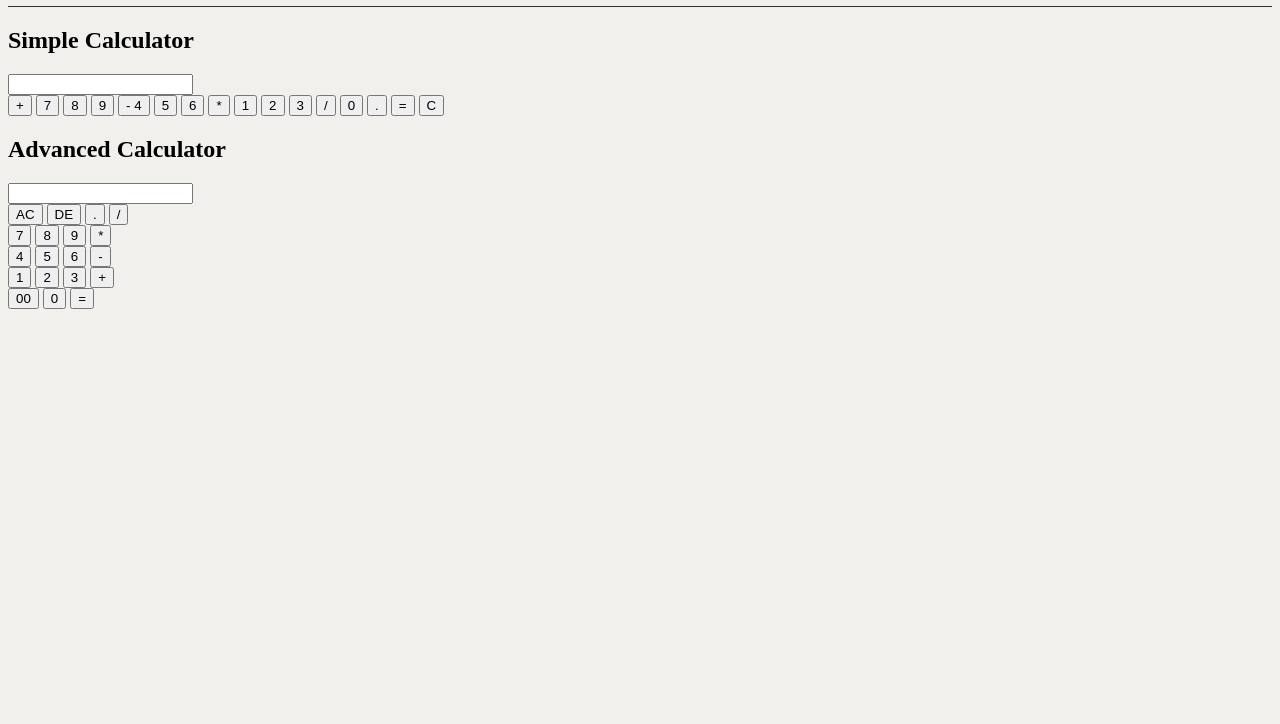
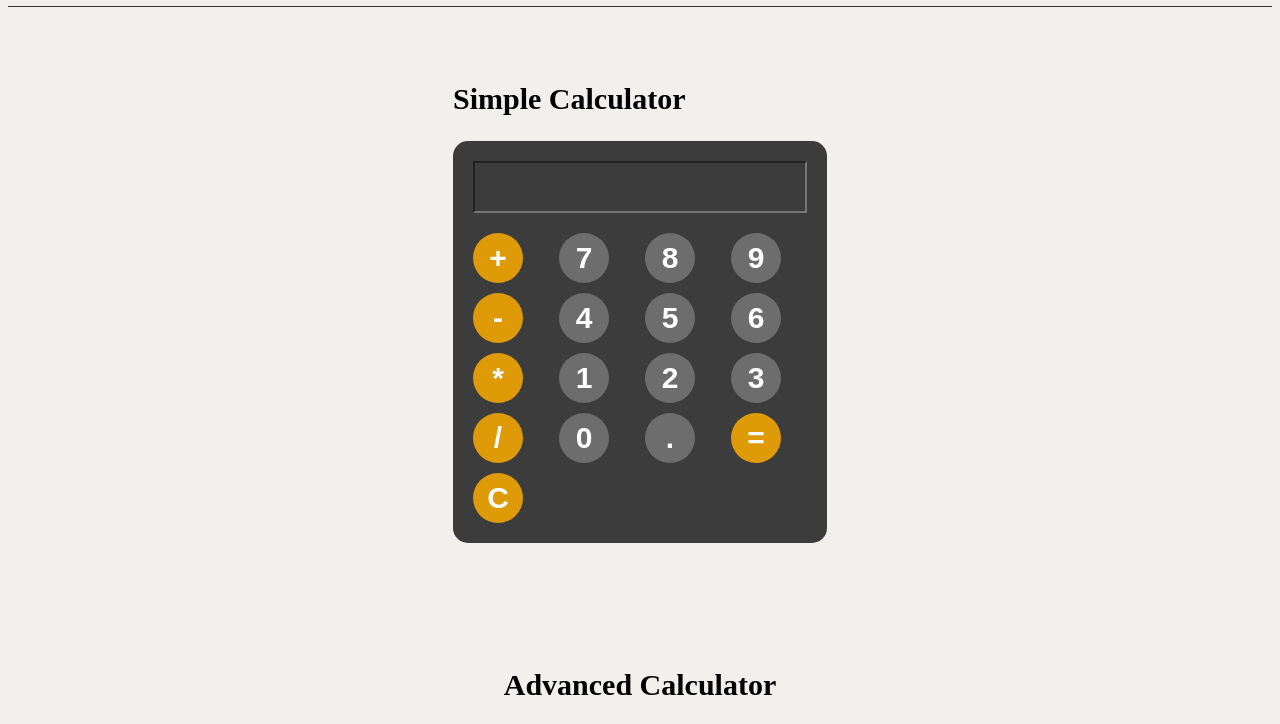
Before and after one commit to MarcPickel/a-lotta-java, a website built with Vite: page pages/calculators.html in a window 1280 px wide. Shown: the part 62-786 px from the top of the page. Built offline with nearby package versions, Linux system fonts and the light colour scheme.

Commit message:
Re-add styles to simple calculator

```diff
--- a/pages/calculators.html
+++ b/pages/calculators.html
@@ -19,9 +19,7 @@
         <ul class="nav__menu">
           <li><a href="../index.html" class="nav__menu-item">Home</a></li>
           <li>
-            <a href="/calculators.html" class="nav__menu-item"
-              >Calculators</a
-            >
+            <a href="/calculators.html" class="nav__menu-item">Calculators</a>
           </li>
           <li>
             <a href="#" class="nav__menu-item">Graphs</a>
@@ -48,125 +46,130 @@
       </nav>
     </header>
 
-    <main>
+    <main class="calc-main">
       <!-- Simple Calculator -->
 
       <section class="section">
         <h2 class="section__title">Simple Calculator</h2>
-        <div id="simple-calculator" class="calc-body">
+        <div id="simple-calculator" class="calculator simple-calculator">
+          <div>
             <!-- Display -->
-          <input id="display1" class="calc-display" readonly />
+            <input id="display1" class="calculator__display" readonly />
             <!-- Buttons in grid pattern -->
-          <div id="keys" class="calc-buttons">
+            <div id="keys" class="calculator__buttons">
               <button
                 value="+"
-              class="calc-button"
+                class="calculator__button simple-calculator__button simple-calculator__operator-button"
               >
                 +
               </button>
               <button
                 value="7"
-              class="calc-button"
+                class="calculator__button simple-calculator__button"
               >
                 7
               </button>
               <button
                 value="8"
-              class="calc-button"
+                class="calculator__button simple-calculator__button"
               >
                 8
               </button>
               <button
                 value="9"
-              class="calc-button"
+                class="calculator__button simple-calculator__button"
               >
                 9
               </button>
               <button
                 value="-"
-              class="calc-button"
+                class="calculator__button simple-calculator__button simple-calculator__operator-button"
               >
                 -
-            <calc-button"
+              </button>
+              <button
+                value="4"
+                class="calculator__button simple-calculator__button"
               >
                 4
               </button>
               <button
                 value="5"
-              class="calc-button"
+                class="calculator__button simple-calculator__button"
               >
                 5
               </button>
               <button
                 value="6"
-              class="calc-button"
+                class="calculator__button simple-calculator__button"
               >
                 6
               </button>
               <button
                 value="*"
-              class="calc-button"
+                class="calculator__button simple-calculator__button simple-calculator__operator-button"
               >
                 *
               </button>
               <button
                 value="1"
-              class="calc-button"
+                class="calculator__button simple-calculator__button"
               >
                 1
               </button>
               <button
                 value="2"
-              class="calc-button"
+                class="calculator__button simple-calculator__button"
               >
                 2
               </button>
               <button
                 value="3"
-              class="calc-button"
+                class="calculator__button simple-calculator__button"
               >
                 3
               </button>
               <button
                 value="/"
-              class="calc-button"
+                class="calculator__button simple-calculator__button simple-calculator__operator-button"
               >
                 /
               </button>
               <button
                 value="0"
-              class="calc-button"
+                class="calculator__button simple-calculator__button"
               >
                 0
               </button>
               <button
                 value="."
-              class="calc-button"
+                class="calculator__button simple-calculator__button"
               >
                 .
               </button>
               <button
                 id="equals-button"
                 value="="
-              class="calc-button"
+                class="calculator__button simple-calculator__button simple-calculator__operator-button"
               >
                 =
               </button>
               <button
                 id="clear-button"
-              class="calc-button"
+                class="calculator__button simple-calculator__button simple-calculator__operator-button"
               >
                 C
               </button>
+            </div>
           </div>
         </div>
       </section>
 
       <!-- Advanced Calculator -->
 
-      <section class="flex flex-col items-center text-2xl font-bold">
-        <h2 class="mb-3">Advanced Calculator</h2>
-        <div id="advanced-calculator" class="p-2 bg-blue-300 rounded-sm">
+      <section class="section">
+        <h2 class="section__title">Advanced Calculator</h2>
+        <div id="advanced-calculator" class="">
           <form class="flex flex-col items-center">
             <div>
               <input
--- a/styles/calculators.css
+++ b/styles/calculators.css
@@ -5,23 +5,77 @@
   background-color: var(--primary-color);
 }
 
+.calc-main {
+  display: flex;
+  flex-direction: column;
+  align-items: center;
+}
+
 .section {
+  margin: 50px 0;
 }
 
 .section__title {
+  font-size: 30px;
 }
 
-.section__text {
+.calculator {
+  padding: 20px;
+  display: flex;
+  flex-direction: column;
+  align-items: center;
+  background-color: #3d3c3c;
 }
 
-.calc-body {
+.simple-calculator {
+  border-radius: 15px;
 }
 
-.calc-display {
+.calculator__display {
+  padding: 10px;
+  margin-bottom: 20px;
+  background: transparent;
+  color: white;
+  font-size: 24px;
 }
 
-.calc-buttons {
+.calculator__buttons {
+  display: grid;
+  grid-template-columns: repeat(4, 1fr);
+  gap: 10px;
 }
 
-.calc-button {
+.calculator__button {
+  font-size: 30px;
+  font-weight: 700;
 }
+
+.simple-calculator__button {
+  width: 50px;
+  height: 50px;
+  border-radius: 50px;
+  border: none;
+  background-color: #6d6d6d;
+  color: white;
+}
+
+.simple-calculator__button:hover {
+  cursor: pointer;
+  background-color: #767676;
+}
+
+.simple-calculator__button:active {
+  background-color: #8b8b8b;
+}
+
+.simple-calculator__operator-button {
+  background-color: #de9a07;
+}
+
+.simple-calculator__operator-button:hover {
+  background-color: #e9a208;
+}
+
+.simple-calculator__operator-button:active {
+  background-color: #f3a909;
+}
```
Lines whose indentation alone changed are shown as unchanged.
